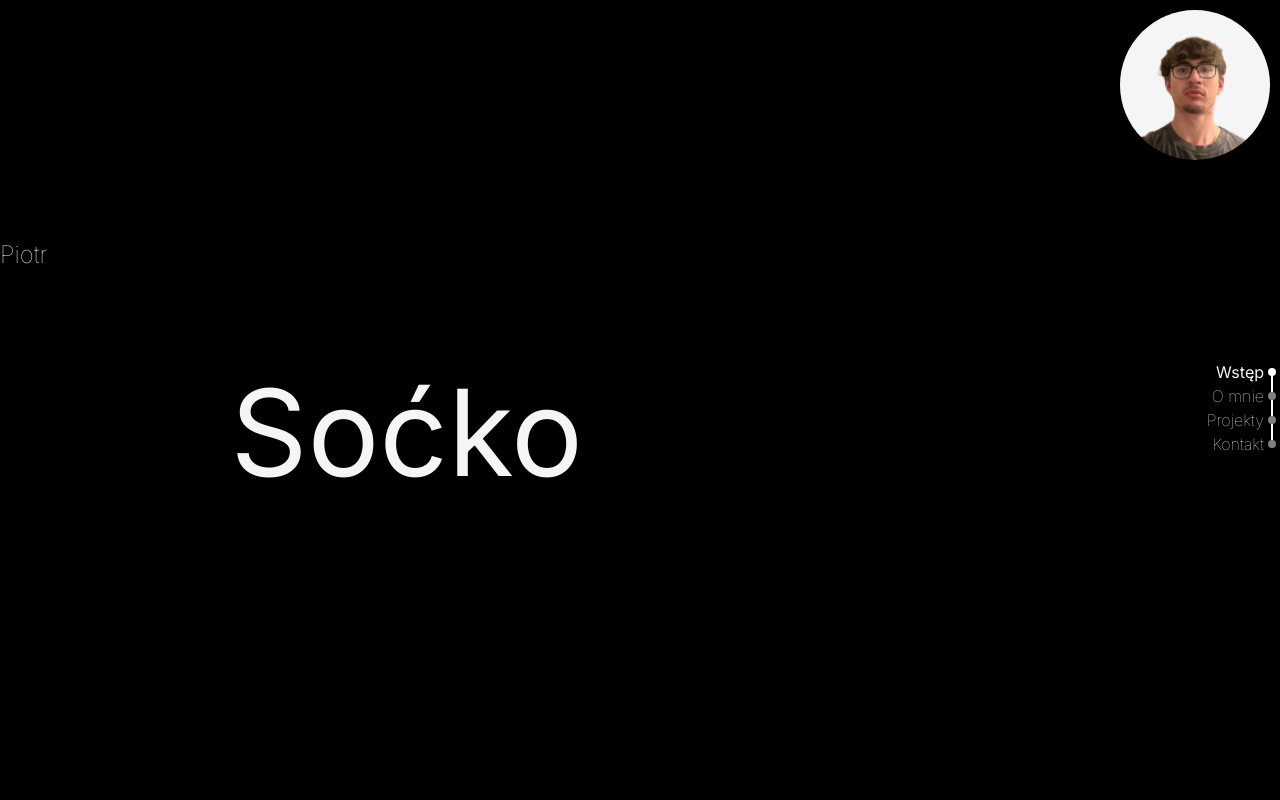
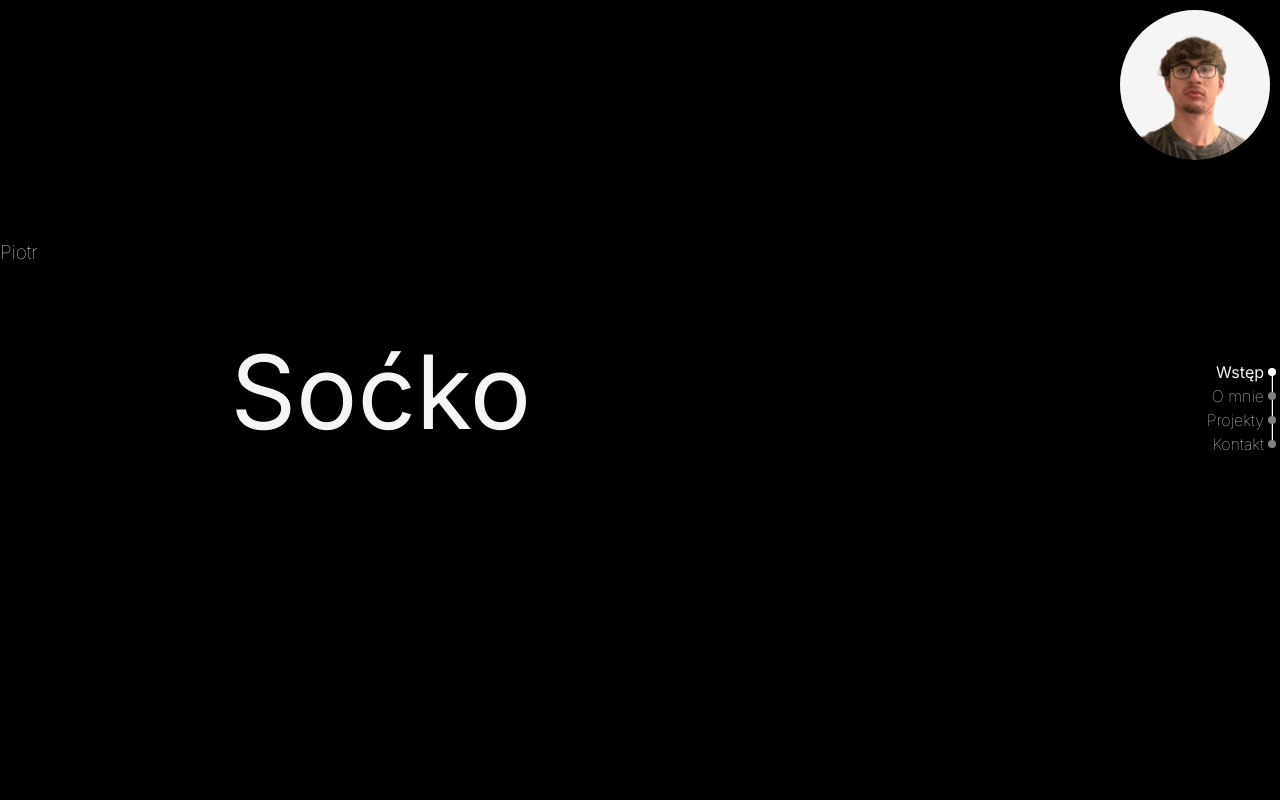
Before and after one commit to peopleisme/-Portfolio, a plain HTML site: page index.html in a window 1280 px wide. Shown: the top 800 px of the page. Drawn offline with Linux system fonts and the light colour scheme.

Commit message:
font size dependent on width

```diff
--- a/css/style.css
+++ b/css/style.css
@@ -13,12 +13,12 @@
 
 #surName {
     left: 18%;
-    top: 45%;
+    top: calc(30% + 7vw);
 }
 
 .names {
     position: absolute;
-    font-size: 15vh;
+    font-size: 8vw;
 }
 
 body {
@@ -61,6 +61,7 @@ body {
     display: flex;
     position: relative;
     height: min-content;
+    background-color: rgba(0, 0, 0, 0.75)
 }
 
 .progress_items {
--- a/script/script.js
+++ b/script/script.js
@@ -8,7 +8,7 @@ window.addEventListener("scroll", () => {
 
     if (WscrollY > window.innerHeight * 0 && WscrollY < window.innerHeight * 0.3) {
         el_name.style.left = "calc(10% - " + 10 * WscrollY / (window.innerHeight * 0.3) + "%)";
-        el_name.style.fontSize = "calc(15vh - " + 12 * WscrollY / (window.innerHeight * 0.3) + "vh)";
+        el_name.style.fontSize = "calc(8vw - " + 6.5 * WscrollY / (window.innerHeight * 0.3) + "vw)";
         el_surName.style.top = "calc(45% - " + 60 * WscrollY / (window.innerHeight * 0.3) + "%)";
         console.log(WscrollY / (window.innerHeight * 0.3));
 
@@ -18,7 +18,7 @@ window.addEventListener("scroll", () => {
         el_name.style.position = "fixed";
         el_name.style.top = "0";
         el_name.style.left = "0";
-        el_name.style.fontSize = "3vh";
+        el_name.style.fontSize = "1.5vw";
 
     } else {
         el_name.style.position = "absolute";
```
